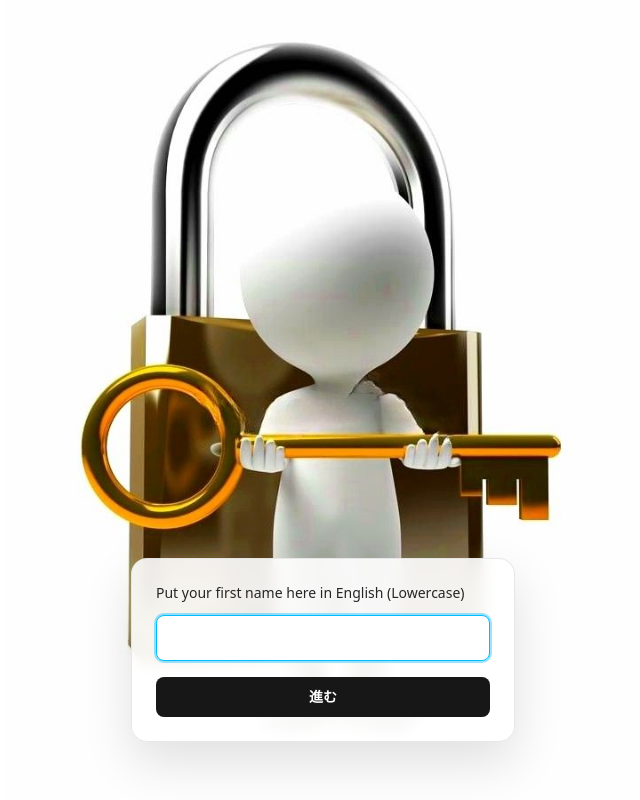
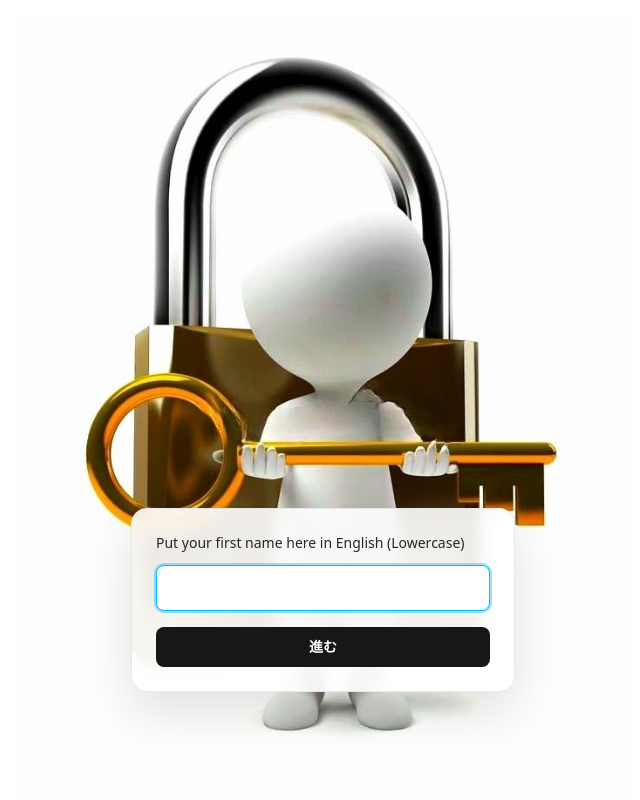
Before and after one commit to Rinka-0113/Cheer, a React (Vite) app: page / in a window 1280 px wide. Shown: the whole page, without its empty margins (317-957 px from the left). Built offline with nearby package versions, Linux system fonts and the light colour scheme; a web font is replaced by a local one.

Commit message:
update message

```diff
--- a/src/App.tsx
+++ b/src/App.tsx
@@ -104,12 +104,12 @@ function AuthScreen({ onSuccess }: { onSuccess: () => void }) {
       <img
         src="/auth-key-bg.png"
         alt=""
-        className="pointer-events-none absolute inset-0 m-auto h-full max-h-[100dvh] w-full max-w-[min(100vw,720px)] object-contain object-center"
+        className="pointer-events-none absolute inset-x-0 top-0 m-auto h-full max-h-[100dvh] w-full max-w-[min(100vw,720px)] object-contain object-top pt-[max(2vh,16px)]"
       />
 
       <form
         onSubmit={onSubmit}
-        className="relative z-10 mt-[min(70vh,500px)] flex w-full max-w-sm flex-col gap-3 rounded-2xl border border-neutral-200/90 bg-white/90 p-6 shadow-[0_20px_50px_rgba(0,0,0,0.12)] backdrop-blur-sm"
+        className="relative z-10 mt-[min(50vh,400px)] flex w-full max-w-sm flex-col gap-3 rounded-2xl border border-neutral-200/90 bg-white/90 p-6 shadow-[0_20px_50px_rgba(0,0,0,0.12)] backdrop-blur-sm"
       >
         <label
           id="auth-label"
```
